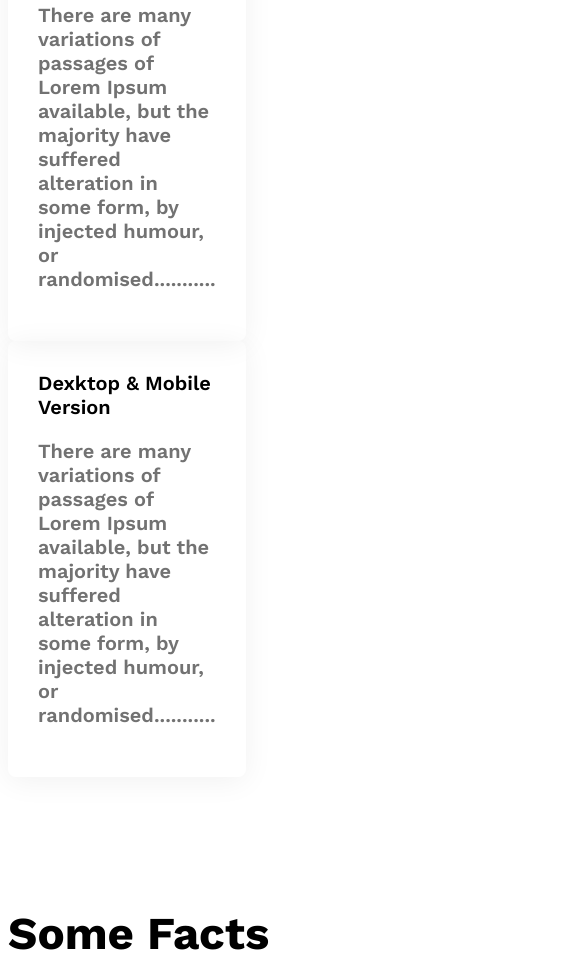
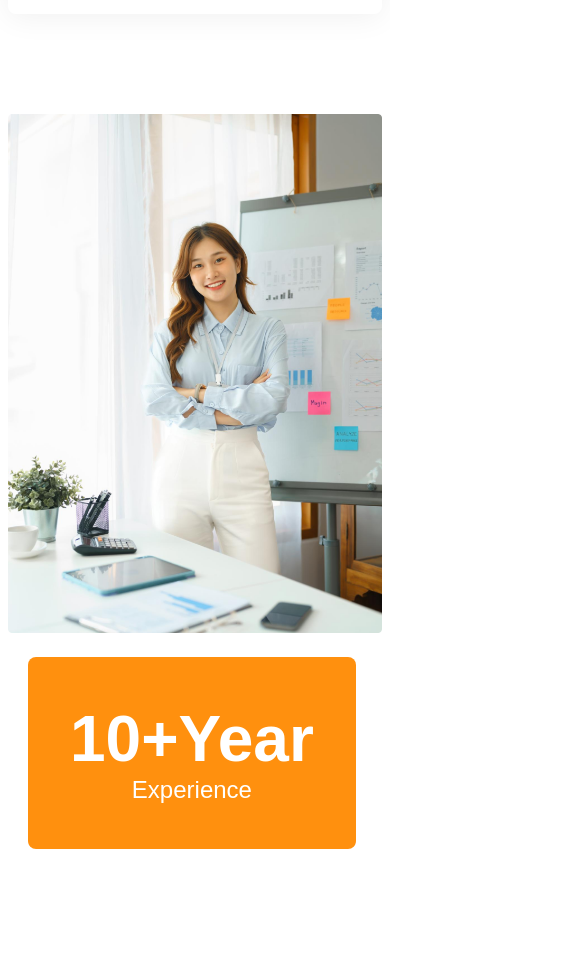
Before and after one commit to smmrrahm/g3-architects-website, a plain HTML site: page index.html in a window 390 px wide. Shown: the part 4491-5467 px from the top of the page, 585 px wide, since content can reach past the window. Drawn offline with nearby package versions, Linux system fonts and the light colour scheme.

Commit message:
added feature card

```diff
--- a/index.html
+++ b/index.html
@@ -67,7 +67,7 @@
 
             </div>
 
-            <div>
+            <div class="featured-architect">
                 <img src="./images/architect.png" alt="">
                 <button id="experiencs-badge" class="btn-primary">
                     <span id="experiencs-year">10+Year</span>
--- a/styles/architects.css
+++ b/styles/architects.css
@@ -118,6 +118,21 @@ main{
     margin-bottom: 0px;
 
 }
+#experiencs-badge{
+    padding:45px 42px ;
+    font-size: 1.5rem;
+    font-weight: 500;
+    margin-left: -100px;
+    margin-top: -100px;
+
+}
+#experiencs-year{
+    font-size: 4rem;
+    font-weight: 700;
+}
+.featured-architect img{
+    width: 100%;
+}
 .facts-container{
     display: grid;
     grid-template-columns: repeat(4, 1fr);
@@ -164,7 +179,8 @@ main{
 @media screen and (max-width:578px){
     .navbar,
     .nav-links,
-    .teams{
+    .teams,
+    .features{
         flex-direction: column;
     }
     .team-img-container,
@@ -183,11 +199,15 @@ main{
     .our-feature{
         margin-left: 20px;
     }
+    #experiencs-badge{
+        margin-top: 20px;
+        margin-left: 20px;
+    }
 
 }
 
 @media screen and (min-width:576px) and (max-width:992px){
-    .teams{
+    .teams, .features{
         flex-direction: column;
     }
     .our-feature{
@@ -199,4 +219,8 @@ main{
         gap: 50px;
         justify-items: center;
     }
+    #experiencs-badge{
+        margin-top: 20px;
+        margin-left: 20px;
+    }
 }
```
